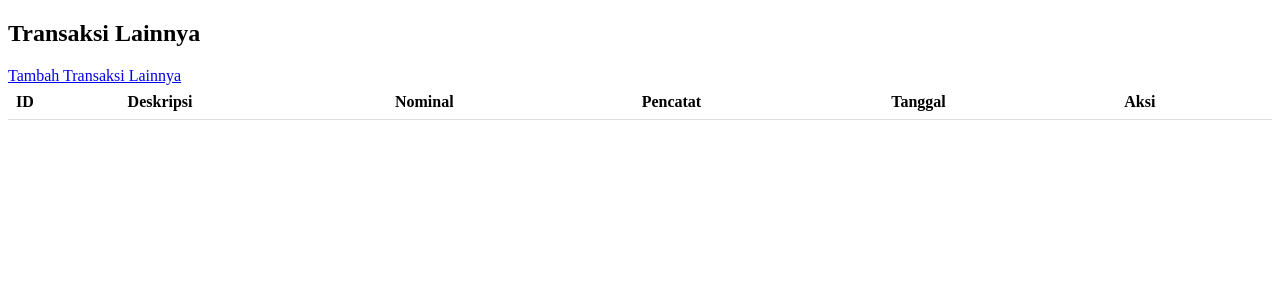
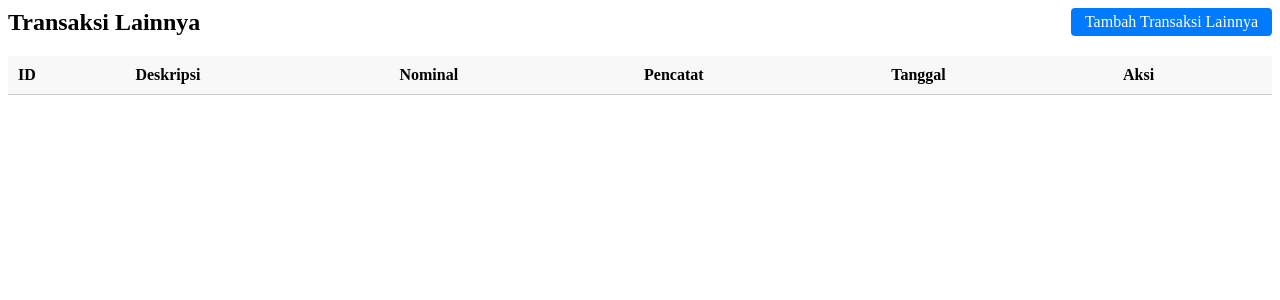
Before and after one commit to PBLHADAH/accounting_web, a PHP site: page /transaksi_lainnya/transaksi_lainnya.php in a window 1280 px wide. Shown: the top 300 px of the page. Run offline with PHP 8.4, Linux system fonts and the light colour scheme; data that the repository does not hold is empty.

Commit message:
update tampilan tombol

```diff
--- a/layout.php
+++ b/layout.php
@@ -10,7 +10,7 @@
   <!-- icon ico -->
   <?php
   require "session.php";
-  $iconPath = 'book2.ico';
+  $iconPath = './index/book2.ico';
   echo '<link rel="icon" type="image/x-icon" href="' . $iconPath . '">';
   ?>
 
--- a/transaksi_lainnya/transaksi_lainnya.php
+++ b/transaksi_lainnya/transaksi_lainnya.php
@@ -10,25 +10,69 @@ $result = $conn->query($sql);
 <head>
     <title>Transaksi Lainnya</title>
     <style>
+ .header-container {
+        display: flex;
+        align-items: center;
+        justify-content: space-between;
+        margin-bottom: 20px;
+    }
+
+    h2 {
+        margin: 0;
+    }
+
+    .add-link {
+        background-color: #007bff;
+        color: #fff;
+        padding: 5px 14px;
+        text-decoration: none;
+        border-radius: 4px;
+    }
+
+    .add-link:hover {
+        background-color: #0069d9;
+    }
+
     table {
+        width: 100%;
         border-collapse: collapse;
-            width: 100%;
     }
 
     th, td {
-            padding: 8px;
+        padding: 10px;
         text-align: left;
-            border-bottom: 1px solid #ddd;
+        border-bottom: 1px solid #ccc;
     }
 
-        form {
-            display: inline-block;
+    th {
+        background-color: #f8f8f8;
+    }
+
+    tr:nth-child(even) {
+        background-color: #f2f2f2;
+    }
+
+    .action-separator {
+        margin: 0 5px;
+    }
+
+    a {
+        color: #007bff;
+        text-decoration: none;
+    }
+
+    a:hover {
+        text-decoration: underline;
     }
     </style>
 </head>
 <body>
+
+    <div class="header-container">
         <h2>Transaksi Lainnya</h2>
-    <a href="transaksi_lainnya/create_transaksi.php">Tambah Transaksi Lainnya</a>
+        <a href="transaksi_lainnya/create_transaksi.php" class="add-link">Tambah Transaksi Lainnya</a>
+    </div>
+
     <table>
         <thead>
             <tr>
```
Also changed, not shown: Transaksi_Perkulakan/Create_Perkulakan.php (+36 -0 lines), Transaksi_Perkulakan/transaksi_perkulakan.php (+61 -1 lines), login.php (+7 -7 lines), transaksi_lainnya/create_transaksi.php (+44 -0 lines), transaksi_penjualan/create_penjualan.php (+7 -0 lines). Lines whose indentation alone changed are shown as unchanged.
